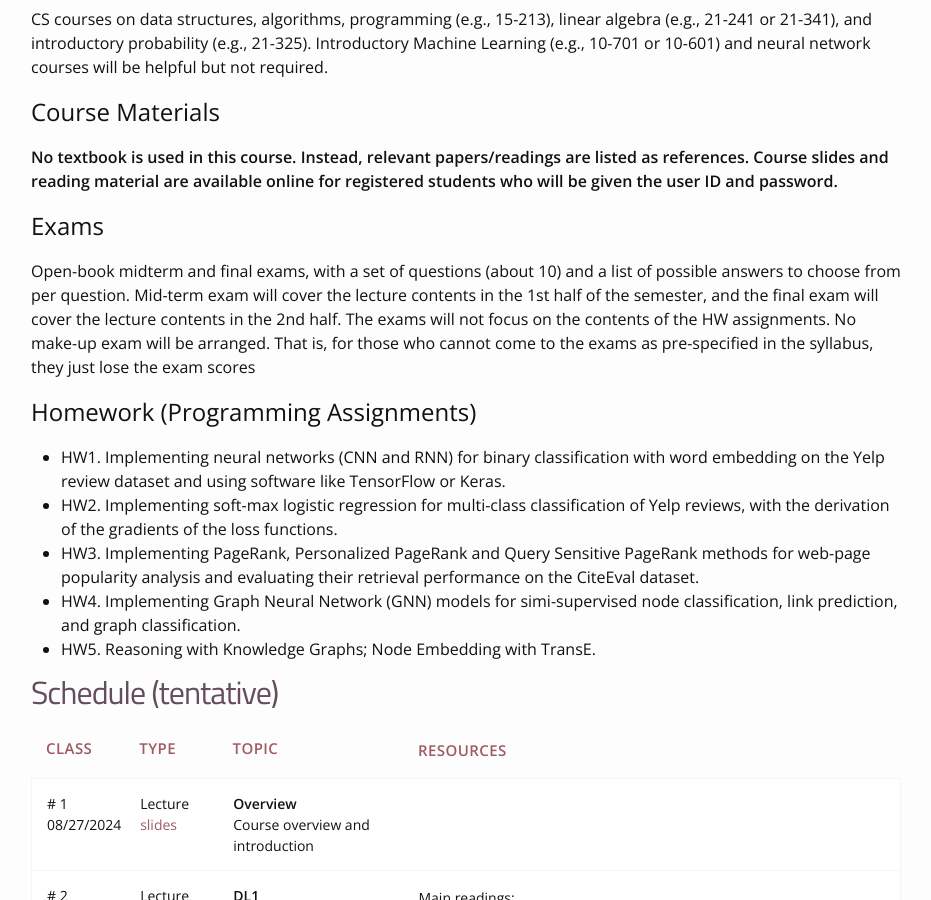
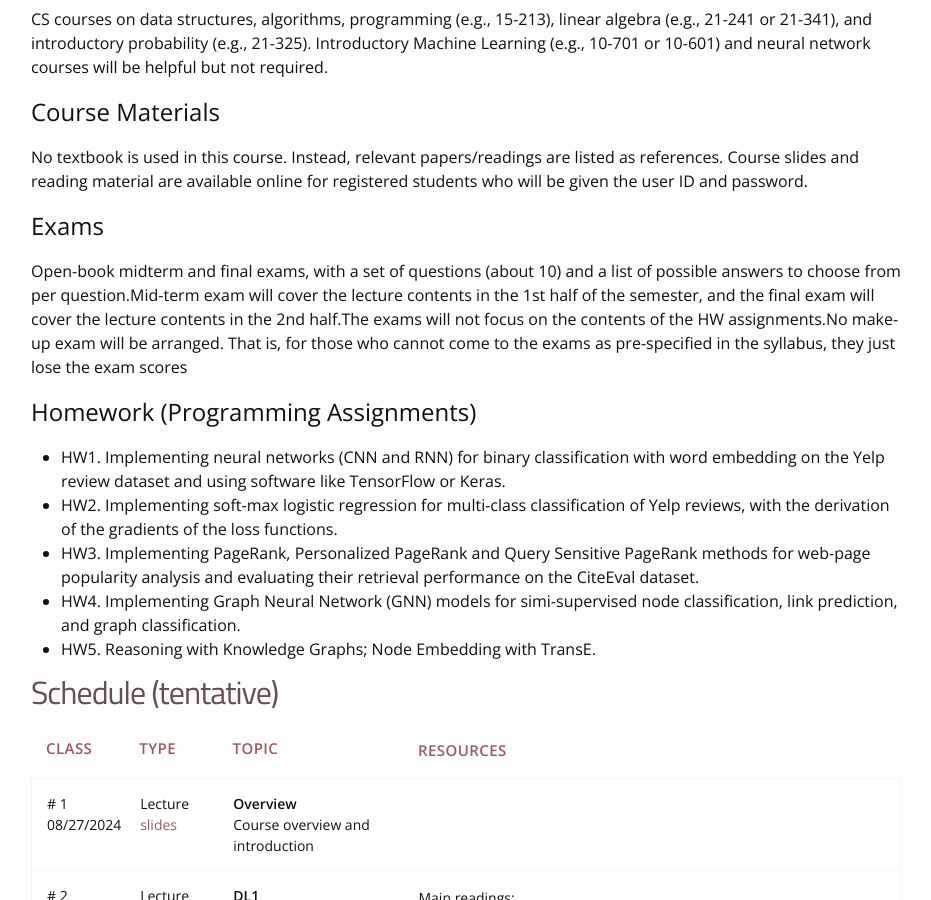
Before and after one commit to cmu-ml-graph-2024f/f2024, a Jekyll site: the page built from index.md, in a window 1280 px wide and 900 px high, scrolled down 1062 px. Shown: the whole window, without its empty margins (174-1105 px from the left). Built offline with Jekyll 4.4.1, drawn with Linux system fonts in a browser that asks for light colours; nearby versions of some CDN libraries.

```diff
--- a/_data/course_info.yml
+++ b/_data/course_info.yml
@@ -5,8 +5,12 @@ course_summary: "Graphs offer a natural way to represent complex relationships a
 
 # Course description
 prerequisites: CS courses on data structures, algorithms, programming (e.g., 15-213), linear algebra (e.g., 21-241 or 21-341), and introductory probability (e.g., 21-325). Introductory Machine Learning (e.g., 10-701 or 10-601) and neural network courses will be helpful but not required.
-course_materials: <b> No textbook is used in this course. Instead, relevant papers/readings are listed as references.  Course slides and reading material are available online for registered students who will be given the user ID and password. </b>
-exams: Open-book midterm and final exams, with a set of questions (about 10) and a list of possible answers to choose from per question.  Mid-term exam will cover the lecture contents in the 1st half of the semester, and the final exam will cover the lecture contents in the 2nd half. The exams will not focus on the contents of the HW assignments. No make-up exam will be arranged. That is, for those who cannot come to the exams as pre-specified in the syllabus, they just lose the exam scores
+course_materials: No textbook is used in this course. Instead, relevant papers/readings are listed as references.  Course slides and reading material are available online for registered students who will be given the user ID and password.
+exams:
+  - Open-book midterm and final exams, with a set of questions (about 10) and a list of possible answers to choose from per question.
+  - Mid-term exam will cover the lecture contents in the 1st half of the semester, and the final exam will cover the lecture contents in the 2nd half.
+  - The exams will not focus on the contents of the HW assignments.
+  - No make-up exam will be arranged. That is, for those who cannot come to the exams as pre-specified in the syllabus, they just lose the exam scores
 
 # Logistics
 logistics:
```
